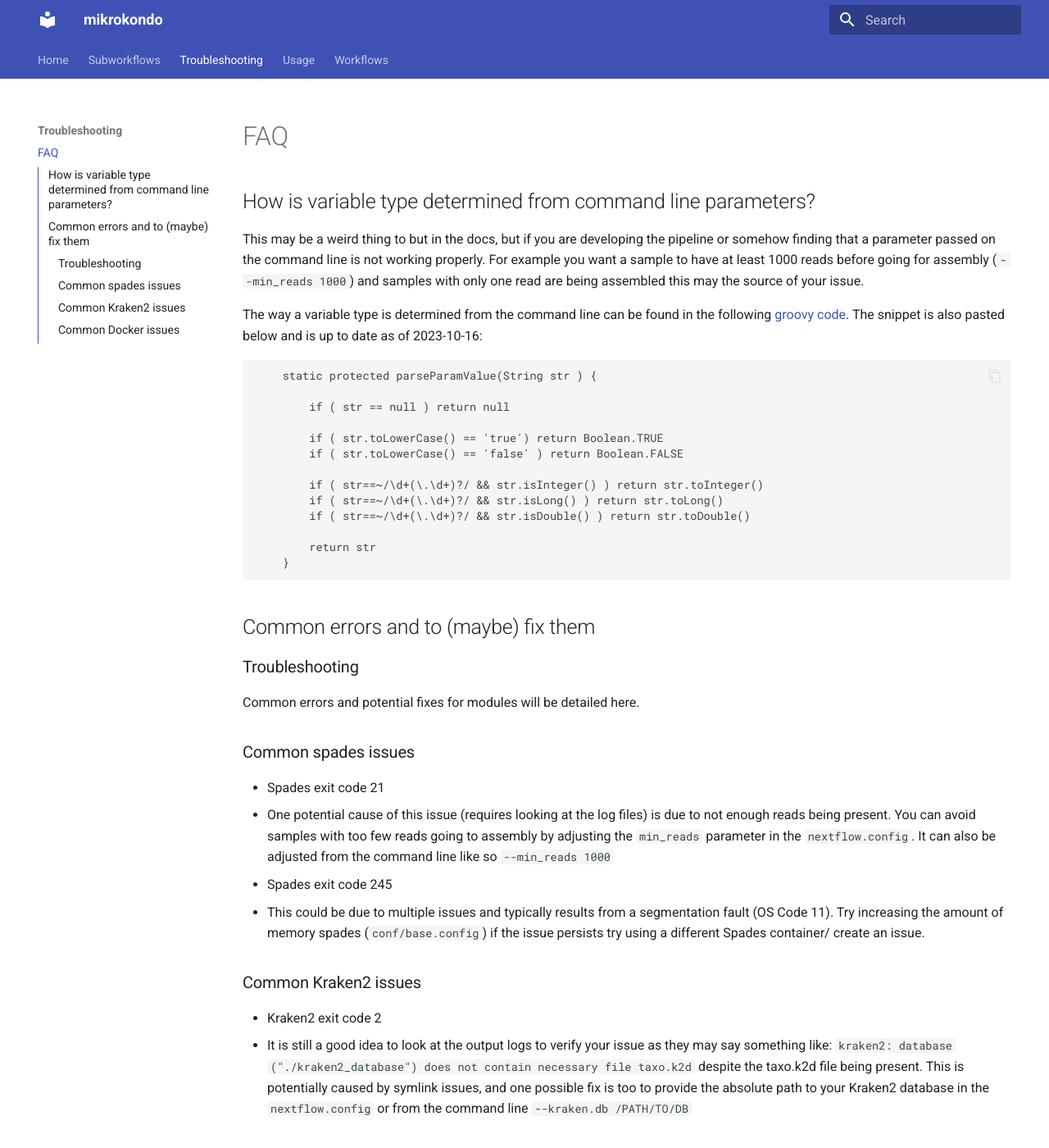
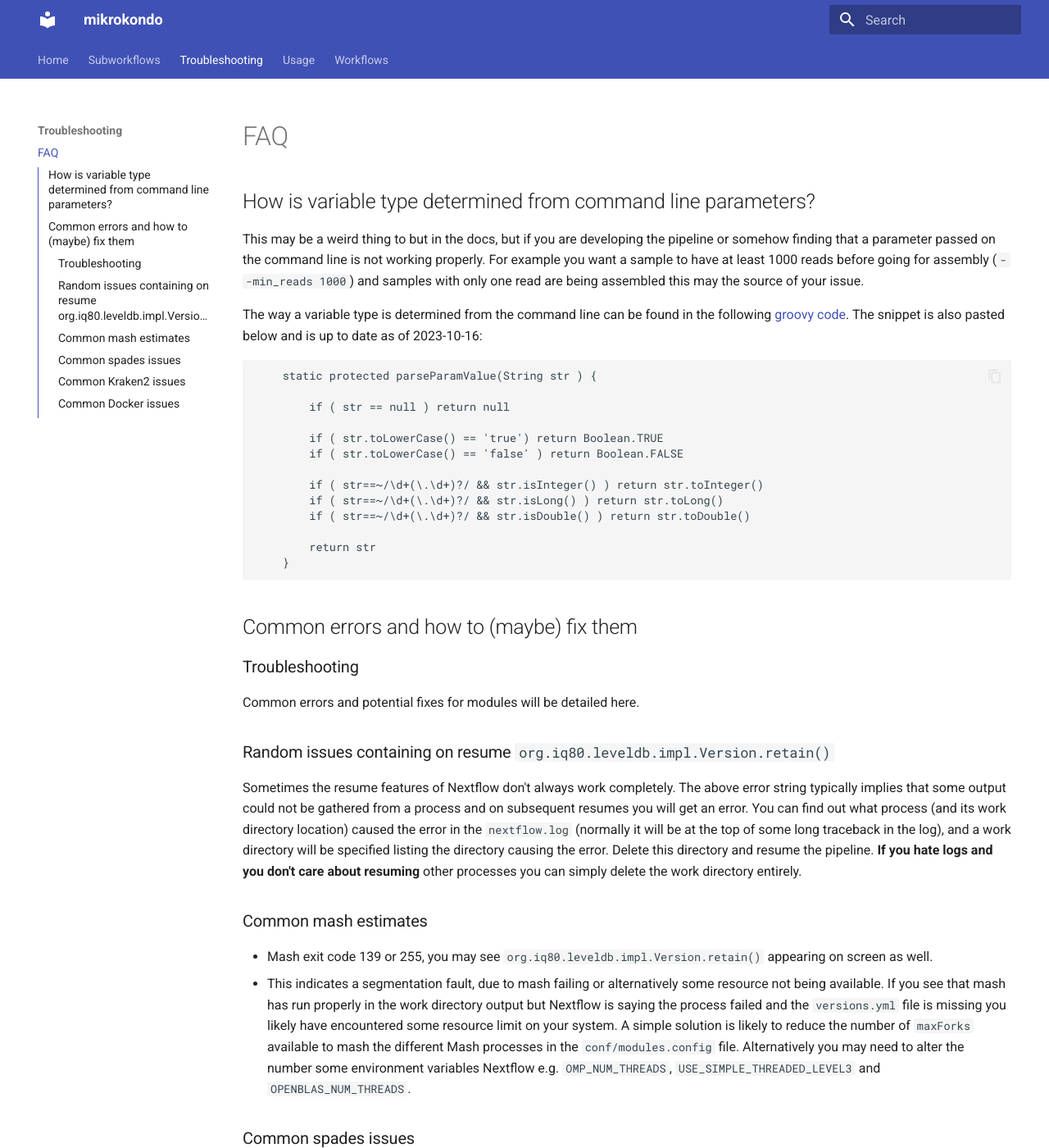
Before and after one commit to phac-nml/mikrokondo, an MkDocs documentation site: the page built from docs/troubleshooting/FAQ.md, in a window 1280 px wide and 1400 px high. Shown: the whole window at 82% size. Built offline with MkDocs 1.6.1 and Material for MkDocs 9.7.7, drawn with Linux system fonts in a browser that asks for light colours.

Commit message:
updated docs, and reporting missed check robustness

````diff
--- a/docs/troubleshooting/FAQ.md
+++ b/docs/troubleshooting/FAQ.md
@@ -22,11 +22,21 @@ The way a variable type is determined from the command line can be found in the
     }
 ```
 
-## Common errors and to (maybe) fix them
+## Common errors and how to (maybe) fix them
 
 ### Troubleshooting
 
 Common errors and potential fixes for modules will be detailed here.
+
+### Random issues containing on resume `org.iq80.leveldb.impl.Version.retain()`
+
+Sometimes the resume features of Nextflow don't always work completely. The above error string typically implies that some output could not be gathered from a process and on subsequent resumes you will get an error. You can find out what process (and its work directory location) caused the error in the `nextflow.log` (normally it will be at the top of some long traceback in the log), and a work directory will be specified listing the directory causing the error. Delete this directory and resume the pipeline. **If you hate logs and you don't care about resuming** other processes you can simply delete the work directory entirely.
+
+
+### Common mash estimates
+
+- Mash exit code 139 or 255, you may see `org.iq80.leveldb.impl.Version.retain()` appearing on screen as well.
+  - This indicates a segmentation fault, due to mash failing or alternatively some resource not being available. If you see that mash has run properly in the work directory output but Nextflow is saying the process failed and the `versions.yml` file is missing you likely have encountered some resource limit on your system. A simple solution is likely to reduce the number of `maxForks` available to mash the different Mash processes in the `conf/modules.config` file. Alternatively you may need to alter the number some environment variables Nextflow e.g. `OMP_NUM_THREADS`, `USE_SIMPLE_THREADED_LEVEL3` and `OPENBLAS_NUM_THREADS`.
 
 ### Common spades issues
 
````
Also changed, not shown: 5 other files.
